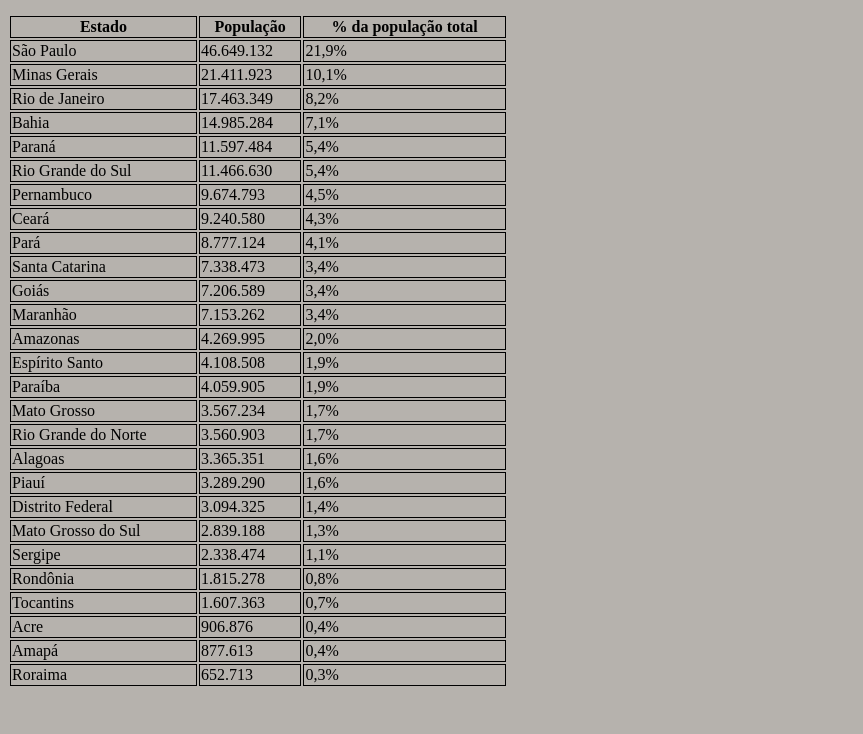
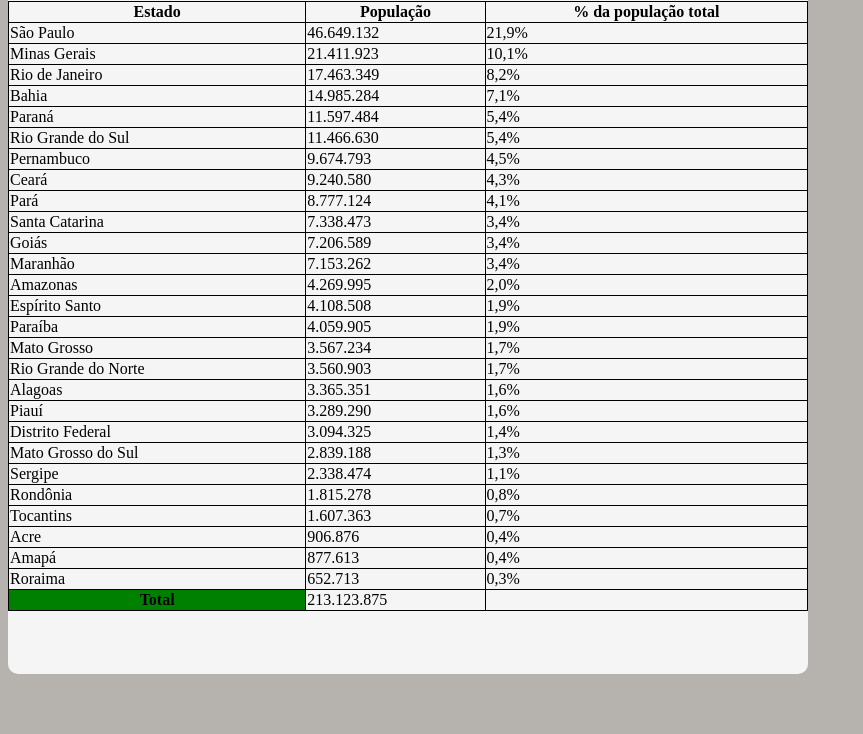
Before and after one commit to lucassmtt/Modulo2, a plain HTML site: page ex023/tabela02.html in a window 1280 px wide. Shown: the part 66-800 px from the top of the page, without its empty margins (0-863 px from the left). Drawn offline with Linux system fonts and the light colour scheme.

Commit message:
Update tabela02.html

```diff
--- a/ex023/tabela02.html
+++ b/ex023/tabela02.html
@@ -11,17 +11,42 @@
 
         }
 
+        h1{
+            text-align: center;
+        }
         table{
-            height: 300px;
-            width: 500px;
+            height: 600px;
+            width: 800px;
+            border-collapse: collapse;
+            margin: auto;
         }
 
-        tr, th, td{
+        tr{
             border: 1px solid black;
+        }
+
+        th{
+            border: 1px solid black;
+        }
+
+        td{
+            border: 1px solid black;
+        }
+
+        tfoot th{
+            background-color: green;
+        }
+
+        article{
+            background-color: whitesmoke;
+            max-width: 100vh;
+            min-height: 90vh;
+            border-radius: 10px;
         }
     </style>
 </head>
 <body>
+    <article>
         <h1>População estadual do Brasil</h1>
         <table>
             <thead>
@@ -168,6 +193,11 @@
                     <td>0,3%</td>
                 </tr>
             </tbody>
+            <tfoot>
+                    <th>Total</th>
+                    <td>213.123.875</td>
+            </tfoot>
         </table>
+    </article>
 </body>
 </html>
```
Lines whose indentation alone changed are shown as unchanged.
